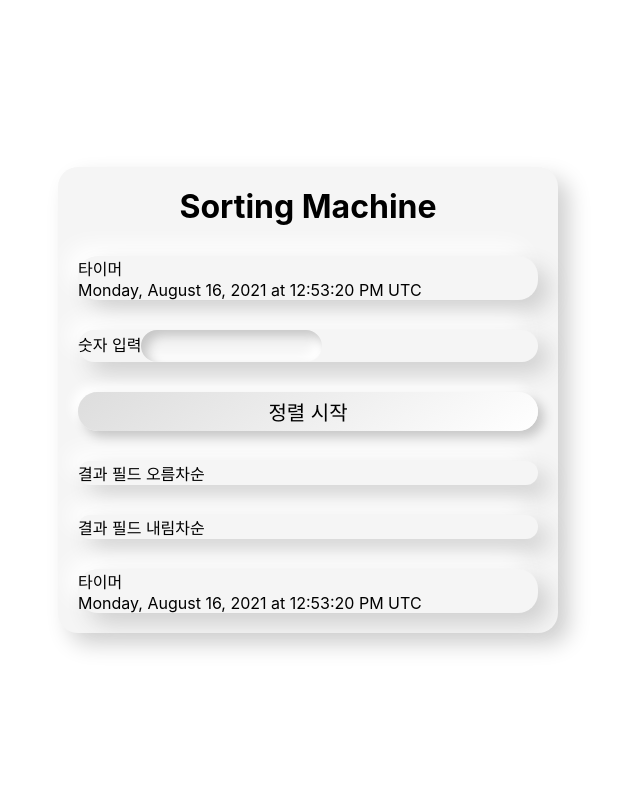
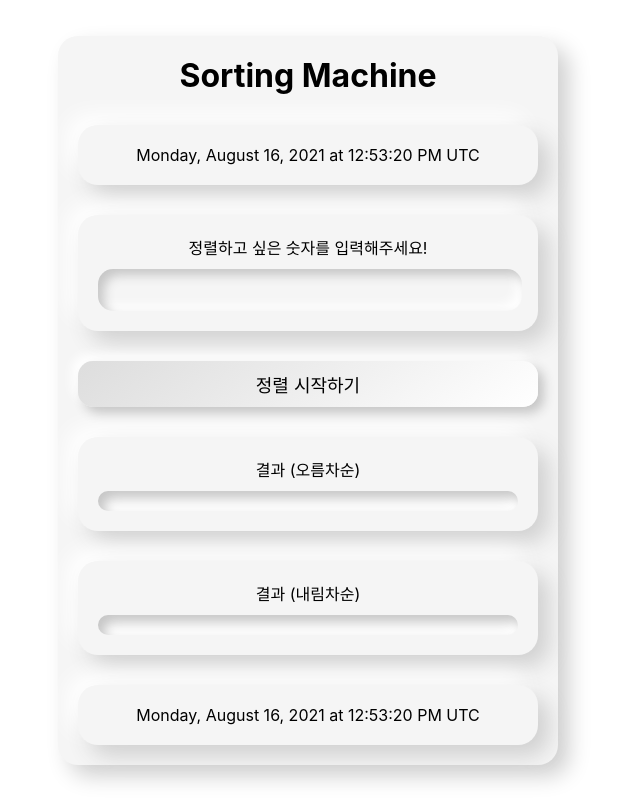
Before and after one commit to bohyunkang/sorting-machine, a React (Create React App) app: page / in a window 1280 px wide. Shown: the whole page, without its empty margins (332-972 px from the left). Built offline with nearby package versions, Linux system fonts and the light colour scheme.

Commit message:
style : 마크업 및 스타일링 수정

```diff
--- a/src/App.css
+++ b/src/App.css
@@ -2,55 +2,59 @@
 	display: flex;
 	justify-content: center;
 	align-items: center;
+	text-align: center;
 	height: 100vh;
 }
 
-.sorting-machine {
-	width: 500px;
+.section {
 	padding: 20px;
-	box-sizing: border-box;
-	border-radius: 50px;
-	background: #ffffff;
-	box-shadow: 20px 20px 60px #d9d9d9, -20px -20px 60px #ffffff;
-}
-
-h1 {
-	text-align: center;
-	margin: 0 0 30px 0;
-	padding: 0;
+	border-radius: 20px;
+	background: #f5f5f5;
+	box-shadow: 11px 11px 22px #d0d0d0, -11px -11px 22px #ffffff;
 }
 
 .section + .section {
 	margin-top: 30px;
 }
 
-.section {
-	border-radius: 20px;
-	background: #f5f5f5;
-	box-shadow: 11px 11px 22px #d0d0d0, -11px -11px 22px #ffffff;
+.sorting-machine {
+	width: 500px;
+	box-sizing: border-box;
 }
 
-.timer-kr {
+h1 {
+	margin: 0 0 30px 0;
 }
+
 .number-input > input {
+	width: 100%;
+	height: 40px;
+	text-align: center;
+	margin-top: 10px;
+	font-size: 18px;
 	border: none;
-	height: 30px;
-	border-radius: 20px;
+	border-radius: 15px;
 	background: #f5f5f5;
 	box-shadow: inset 6px 6px 11px #c6c6c6, inset -6px -6px 11px #ffffff;
 }
+.number-input > input:focus {
+	outline: none;
+}
 .start-button {
+	width: 100%;
+	padding: 10px;
+	font-size: 18px;
+	cursor: pointer;
 	border: none;
-	width: 100%;
-	padding: 5px;
-	font-size: 20px;
-	border-radius: 20px;
+	border-radius: 15px;
 	background: linear-gradient(145deg, #dddddd, #ffffff);
 	box-shadow: 6px 6px 11px #c6c6c6, -6px -6px 11px #ffffff;
 }
-.output-asc {
+
+.number-output {
+	padding: 10px;
+	margin-top: 10px;
+	border-radius: 15px;
+	background: #f5f5f5;
+	box-shadow: inset 6px 6px 11px #c6c6c6, inset -6px -6px 11px #ffffff;
 }
-.output-desc {
-}
-.timer-eu {
-}
--- a/src/App.js
+++ b/src/App.js
@@ -33,19 +33,19 @@ function App() {
 				<h1>Sorting Machine</h1>
 				<Timer language={"kr-KO"} />
 				<div className="number-input section">
-					<span>숫자 입력</span>
-					<input ref={inputNumbers}></input>
+					<span>정렬하고 싶은 숫자를 입력해주세요!</span>
+					<input ref={inputNumbers} />
 				</div>
 				<button className="start-button section" onClick={handleClick}>
-					정렬 시작
+					정렬 시작하기
 				</button>
 				<div className="output-asc section">
-					<span>결과 필드 오름차순</span>
-					<div>{ascendingResult.join(", ")}</div>
+					<span>결과 (오름차순)</span>
+					<div className="number-output">{ascendingResult.join(", ")}</div>
 				</div>
 				<div className="output-desc section">
-					<span>결과 필드 내림차순</span>
-					<div>{descendingResult.join(", ")}</div>
+					<span>결과 (내림차순)</span>
+					<div className="number-output">{descendingResult.join(", ")}</div>
 				</div>
 				<Timer language={"en-US"} />
 			</div>
--- a/src/components/Timer.js
+++ b/src/components/Timer.js
@@ -19,8 +19,7 @@ export default function Timer({ language }) {
 	useEffect(() => setTimerUI(resultTimer), [resultTimer]);
 
 	return (
-		<div className="section">
-			<span>타이머</span>
+		<div className="timer section">
 			<div>{timerUI}</div>
 		</div>
 	);
```
